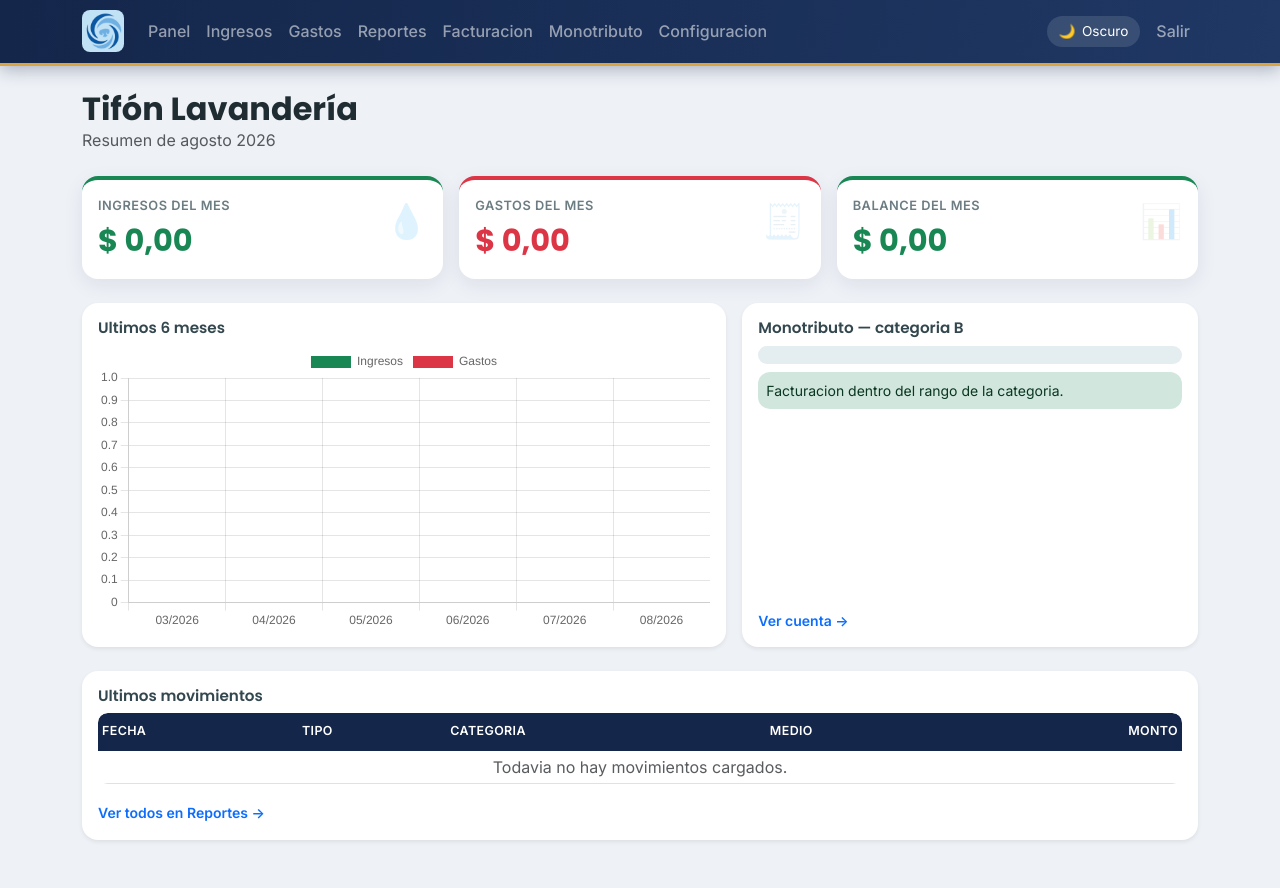
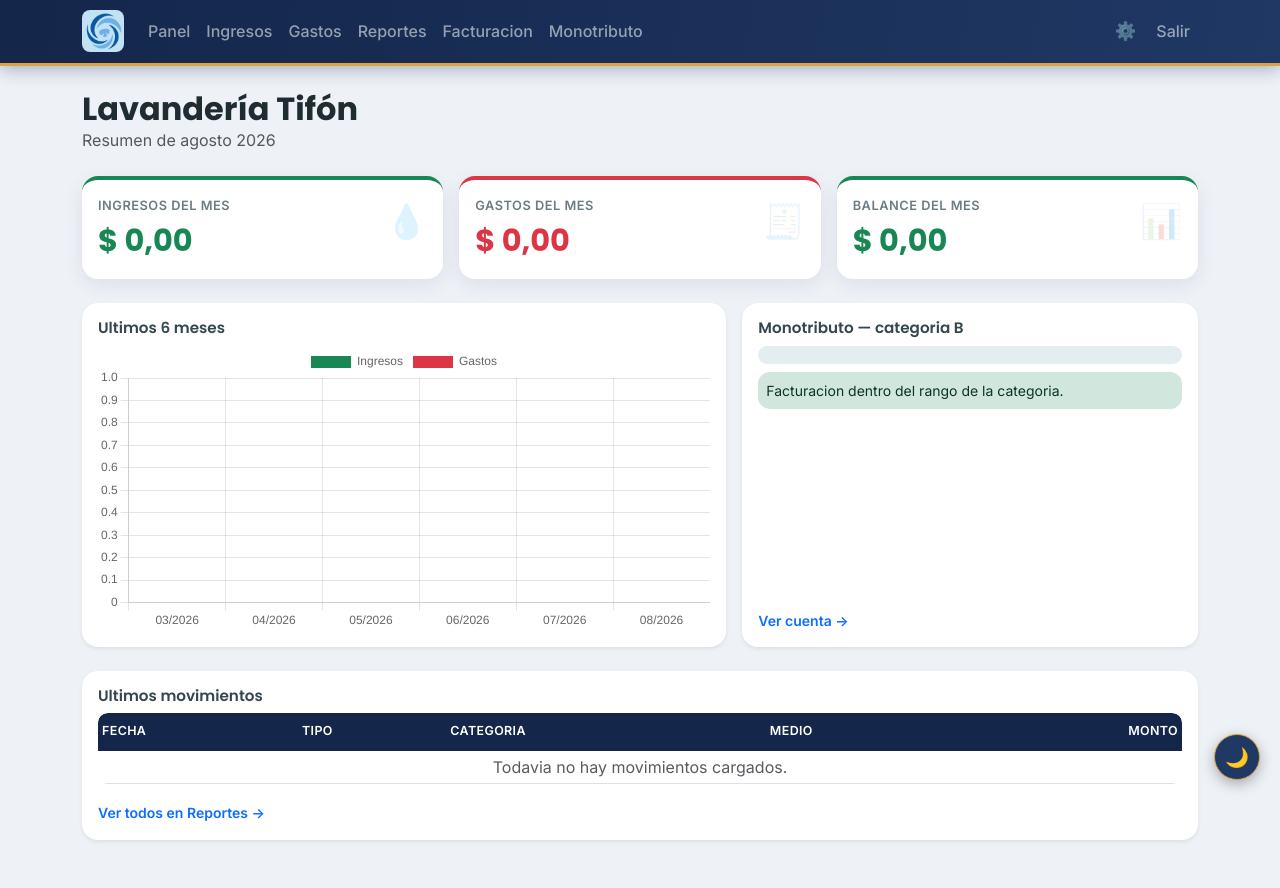
Before and after one commit to FacuG1294/lavanderia-contable, a Flask app: page / in a window 1280 px wide. Run offline with Flask 3, Linux system fonts and the light colour scheme; the visitor is signed in with stand-in values (Sample User, id 1); data that the repository does not hold is empty.

Commit message:
Add files via upload

```diff
--- a/app.py
+++ b/app.py
@@ -513,7 +513,7 @@ def config():
 
     return render_template(
         "config.html",
-        nombre_negocio=get_setting("nombre_negocio", "Tifón Lavandería"),
+        nombre_negocio=get_setting("nombre_negocio", "Lavandería Tifón"),
         categoria_actual=get_setting("categoria_monotributo", "B"),
         categorias=CATEGORIAS_MONOTRIBUTO,
         vigencia=VIGENCIA,
@@ -878,7 +878,7 @@ def facturacion_importar():
 
 @app.context_processor
 def inject_globals():
-    return {"nombre_negocio": get_setting("nombre_negocio", "Tifón Lavandería") if session.get("logged_in") else ""}
+    return {"nombre_negocio": get_setting("nombre_negocio", "Lavandería Tifón") if session.get("logged_in") else ""}
 
 
 init_db()
--- a/static/style.css
+++ b/static/style.css
@@ -64,23 +97,35 @@ body {
   background-color: rgba(220, 53, 69, 0.15) !important;
 }
 
-/* ---------- Theme toggle ---------- */
-.theme-toggle {
-  display: inline-flex;
+/* ---------- Theme toggle (floating) ---------- */
+.theme-toggle-fab {
+  position: fixed;
+  right: 20px;
+  bottom: 20px;
+  width: 46px;
+  height: 46px;
+  border-radius: 50%;
+  background: var(--brand-1);
+  border: 1px solid var(--accent);
+  display: flex;
   align-items: center;
-  gap: 0.4rem;
-  background: rgba(255, 255, 255, 0.12);
-  border: none;
-  border-radius: 999px;
-  padding: 0.35rem 0.75rem;
-  color: #fff;
-  font-size: 0.85rem;
+  justify-content: center;
+  font-size: 1.2rem;
   cursor: pointer;
-  transition: background-color 0.15s ease;
+  box-shadow: 0 4px 14px rgba(0, 0, 0, 0.3);
+  z-index: 1030;
+  transition: transform 0.15s ease;
 }
 
-.theme-toggle:hover {
-  background: rgba(255, 255, 255, 0.22);
+.theme-toggle-fab:hover {
+  transform: scale(1.08);
+}
+
+.navbar-brand .nav-link[href*="config"],
+a.nav-link[aria-label="Configuracion"] {
+  font-size: 1.1rem;
+  padding-top: 0.35rem;
+  padding-bottom: 0.35rem;
 }
 
 h1, h2, h3, h4, h5, h6, .navbar-brand {
--- a/templates/base.html
+++ b/templates/base.html
@@ -31,19 +31,19 @@
         <li class="nav-item"><a class="nav-link" href="{{ url_for('reportes') }}">Reportes</a></li>
         <li class="nav-item"><a class="nav-link" href="{{ url_for('facturacion') }}">Facturacion</a></li>
         <li class="nav-item"><a class="nav-link" href="{{ url_for('monotributo') }}">Monotributo</a></li>
-        <li class="nav-item"><a class="nav-link" href="{{ url_for('config') }}">Configuracion</a></li>
       </ul>
       <ul class="navbar-nav align-items-lg-center">
-        <li class="nav-item me-lg-2">
-          <button type="button" class="theme-toggle" id="themeToggle" title="Cambiar modo claro/oscuro">
-            <span id="themeIcon">🌙</span><span id="themeLabel">Oscuro</span>
-          </button>
+        <li class="nav-item me-lg-1">
+          <a class="nav-link" href="{{ url_for('config') }}" title="Configuracion" aria-label="Configuracion">⚙️</a>
         </li>
         <li class="nav-item"><a class="nav-link" href="{{ url_for('logout') }}">Salir</a></li>
       </ul>
     </div>
   </div>
 </nav>
+<button type="button" class="theme-toggle-fab" id="themeToggle" title="Cambiar modo claro/oscuro" aria-label="Cambiar modo claro/oscuro">
+  <span id="themeIcon">🌙</span>
+</button>
 {% endif %}
 
 <div class="container pb-5">
@@ -67,16 +67,9 @@
     var btn = document.getElementById('themeToggle');
     if (!btn) return;
     var icon = document.getElementById('themeIcon');
-    var label = document.getElementById('themeLabel');
     function actualizar() {
       var tema = document.documentElement.getAttribute('data-theme') || 'light';
-      if (tema === 'dark') {
-        icon.textContent = '☀️';
-        label.textContent = 'Claro';
-      } else {
-        icon.textContent = '🌙';
-        label.textContent = 'Oscuro';
-      }
+      icon.textContent = tema === 'dark' ? '☀️' : '🌙';
     }
     actualizar();
     btn.addEventListener('click', function () {
--- a/templates/dashboard.html
+++ b/templates/dashboard.html
@@ -3,7 +3,7 @@
 {% block contenido %}
 
 <div class="mb-4">
-  <h2 class="fw-bold mb-0" style="font-family:'Poppins',sans-serif;">{{ nombre_negocio or "Tifón Lavandería" }}</h2>
+  <h2 class="fw-bold mb-0" style="font-family:'Poppins',sans-serif;">{{ nombre_negocio or "Lavandería Tifón" }}</h2>
   <p class="text-muted mb-0">Resumen de {{ mes_nombre }}</p>
 </div>
 
```
Also changed, not shown: other parts of static/style.css (+36 -3 lines), templates/movimientos.html (+5 -5 lines).
